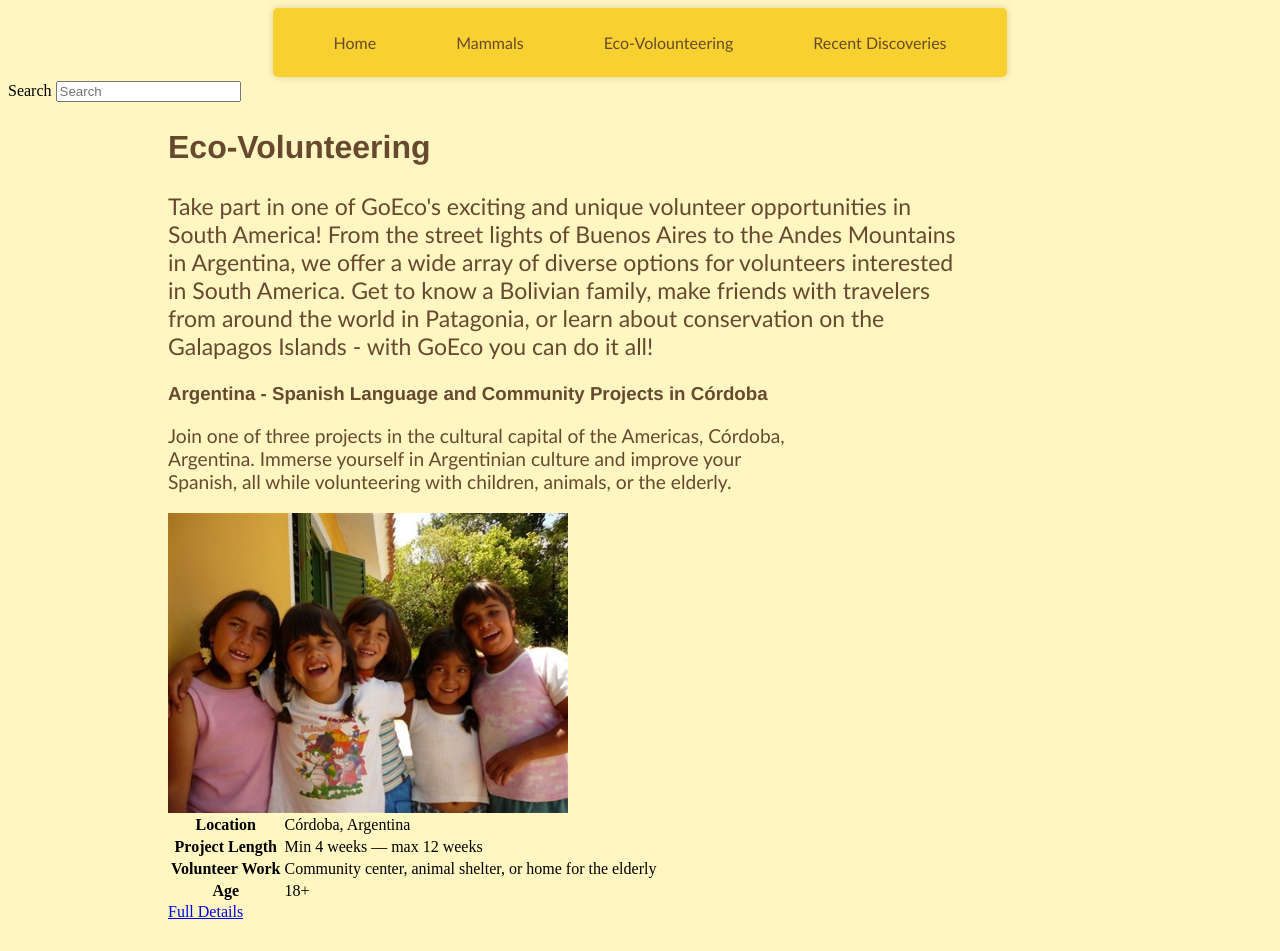
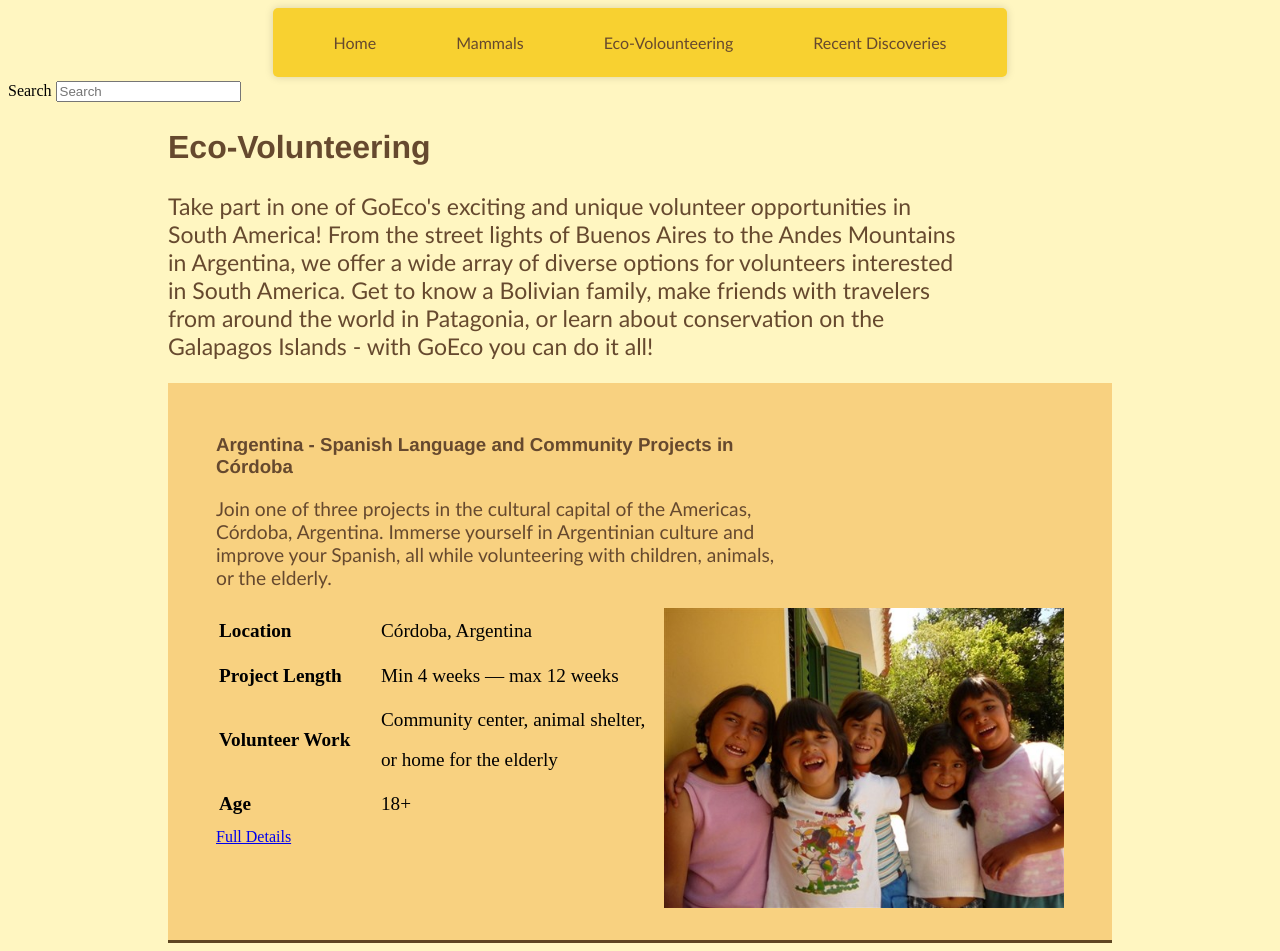
Before and after one commit to liannehebert/large-data-website, a Jekyll site: the page built from eco-volunteering.html, in a window 1280 px wide. Built offline with Jekyll 4.4.1, drawn with Linux system fonts in a browser that asks for light colours; before the commit the page ends 929 px from its top, so only the background shows below that.

Commit message:
Added all .unit grids; styled info table

```diff
--- a/css/general.css
+++ b/css/general.css
@@ -151,9 +151,20 @@ p, li{
 	color:#66492E;
 }
 
+/*Grid styling for small units*/
 .unit-s-1{
 	width:100%;
 }
+
+.unit-s-1-3{
+	width:33.333%;
+}
+
+.unit-s-2-3{
+	width:66.6667%;
+}
+/*End of grid styling for small units*/
+
 
 
 .photo{
@@ -220,10 +231,53 @@ dl{
 
 .volunteer-photo{
 	max-width:400px;
+	float:right;
 }
+
+.opportunity-box{
+	background-color:#F8D180;
+	padding:2em 3em 2em 3em;
+	border-bottom:medium solid #5F4622;
+	overflow:hidden;
+}
+
+.details{
+	display:block;
+	font-size:1.2em;
+	line-height: 2.1em;
+}
+
+tr{
+	display: table-row;
+	border-bottom: solid 1px gray;
+}
+
+tbody{
+	display: table-row-group;
+	vertical-align: middle;
+}
+
+th{
+	padding-right: 13px;
+	min-width: 160px;
+	text-align:left;
+}
+
+table{
+}
+
+.no-border {
+	border-bottom: none;
+}
+
+/*End of styling for the Eco-volunteering info and photos*/
 
 
 @media only screen and (min-width: 37em){
+
+.unit-m-1{
+	width:100%;
+}
 
 .unit-m-1-3{
 	width:33.333%;
@@ -249,6 +303,10 @@ p{
 
 
 @media only screen and (min-width: 49em){
+
+.unit-l-1{
+	width:100%;
+}
 
 .unit-l-1-3{
 	width:33.333%;
```
